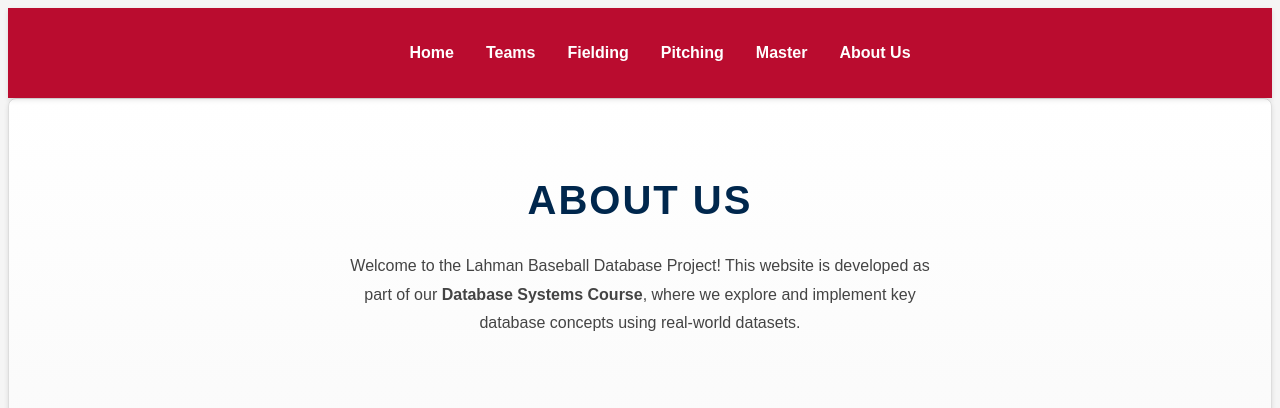
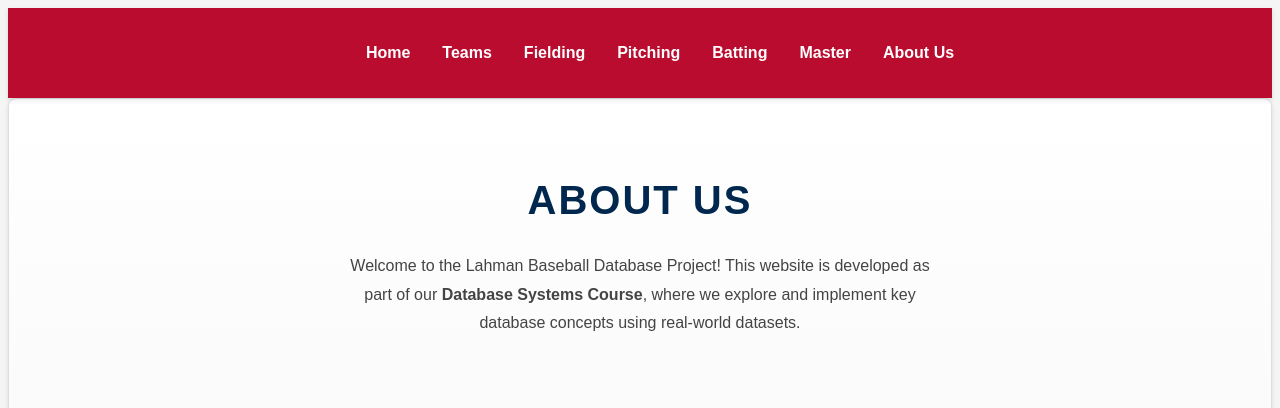
Before and after one commit to CommitCrewDB/CommitCrew, a Flask app: page /about in a window 1280 px wide. Shown: the top 408 px of the page. Run offline with Flask 3, Linux system fonts and the light colour scheme.

Commit message:
Update layout.html, __init__.py and views.py for Batting page integration

```diff
--- a/app/__init__.py
+++ b/app/__init__.py
@@ -16,6 +16,10 @@ def create_app():
     app.add_url_rule(rule="/pitching", view_func=views.pitching_page)
     app.add_url_rule(rule="/pitching/update/<int:id>", view_func=views.update_pitching_data, methods=["GET", "POST"])
     app.add_url_rule(rule="/pitching/delete/<int:id>", view_func=views.delete_pitching_data, methods=["GET"])
+    app.add_url_rule(rule="/batting", view_func=views.batting_page)
+    app.add_url_rule(rule="/batting/add", view_func=views.add_batting_record, methods=["GET", "POST"])
+    app.add_url_rule(rule="/batting/update/<int:record_id>", view_func=views.update_batting_record, methods=["GET", "POST"])
+    app.add_url_rule(rule="/batting/delete/<int:record_id>", view_func=views.delete_batting_record, methods=["GET", "POST"])
     app.add_url_rule(rule="/master-options/", view_func=views.master_options)
     app.add_url_rule(rule="/master", view_func=views.master_table)
 
--- a/app/templates/layout.html
+++ b/app/templates/layout.html
@@ -14,6 +14,7 @@
                 <li><a href="{{ url_for('teams_page') }}">Teams</a></li>
                 <li><a href="{{ url_for('fielding_page') }}">Fielding</a></li>
                 <li><a href="{{ url_for('pitching_page') }}">Pitching</a></li>
+                <li><a href="{{ url_for('batting_page') }}">Batting</a></li>
                 <li><a href="{{ url_for('master_options') }}">Master</a></li>
                 <li><a href="{{ url_for('about_page') }}">About Us</a></li>
             </ul>
--- a/app/views.py
+++ b/app/views.py
@@ -2,10 +2,9 @@ from flask import render_template, request, redirect, url_for, flash, jsonify, a
 from app.models.teams import Teams
 from app.models.fielding import Fielding
 from app.models.pitching import create_connection
+from app.models.batting import Batting
 from app.models.master import Master
 import logging
-
-
 
 def home_page():
     return render_template("home.html")
@@ -113,6 +112,104 @@ def fielding_page():
         year=year,
         position=position,
     )
+
+def batting_page():
+    year_query = request.args.get("year", "")
+    team_query = request.args.get("team", "")
+    league_query = request.args.getlist("league")
+    sort_by = request.args.get("sort_by", "")
+    sort_order = request.args.get("sort_order", "asc")
+    action = request.args.get("action", "")
+
+    leagues = Batting.get_leagues()
+    active_leagues = [league for league in leagues if league["active"] == "Y"]
+    inactive_leagues = [league for league in leagues if league["active"] != "Y"]
+
+    if action == "view_all_data":
+        batting_records = Batting.get_all_batting()
+    elif year_query or team_query or league_query or sort_by:
+        batting_records = Batting.search_batting(
+            year=year_query,
+            team=team_query,
+            leagues=league_query,
+            sort_by=sort_by,
+            sort_order=sort_order
+        )
+    else:
+        batting_records = []
+
+    return render_template(
+        "batting.html",
+        batting_records=batting_records,
+        year_query=year_query,
+        team_query=team_query,
+        league_query=league_query,
+        sort_by=sort_by,
+        sort_order=sort_order,
+        active_leagues=active_leagues,
+        inactive_leagues=inactive_leagues,
+    )
+
+def add_batting_record():
+    if request.method == "POST":
+        try:
+            player_id = request.form.get("playerID")
+            year_id = request.form.get("yearID")
+            stint = request.form.get("stint")
+            team_id = request.form.get("teamID")
+            lg_id = request.form.get("lgID")
+            stats = {
+                "G": request.form.get("G"),
+                "AB": request.form.get("AB"),
+                "R": request.form.get("R"),
+                "H": request.form.get("H"),
+                "HR": request.form.get("HR"),
+                "RBI": request.form.get("RBI"),
+                "SB": request.form.get("SB"),
+            }
+
+            Batting.insert(player_id, year_id, stint, team_id, lg_id, **stats)
+            flash("Batting record added successfully!", "success")
+            return redirect(url_for("batting_page"))
+        except Exception as e:
+            flash(f"An error occurred: {e}", "danger")
+
+    return render_template("batting-add.html")
+
+def update_batting_record(record_id):
+    if request.method == "POST":
+        try:
+            stats = {
+                "G": request.form.get("G"),
+                "AB": request.form.get("AB"),
+                "R": request.form.get("R"),
+                "H": request.form.get("H"),
+                "HR": request.form.get("HR"),
+                "RBI": request.form.get("RBI"),
+                "SB": request.form.get("SB"),
+            }
+
+            Batting.update(record_id, **stats)
+            flash("Batting record updated successfully!", "success")
+            return redirect(url_for("batting_page"))
+        except Exception as e:
+            flash(f"An error occurred: {e}", "danger")
+
+    record = Batting.get_by_id(record_id)
+
+    if not record:
+        flash("Record not found!", "danger")
+        return redirect(url_for("batting_page"))
+
+    return render_template("batting-update.html", record=record)
+
+def delete_batting_record(record_id):
+    try:
+        Batting.delete(record_id)
+        flash("Batting record deleted successfully!", "success")
+    except Exception as e:
+        flash(f"An error occurred: {e}", "danger")
+    return redirect(url_for("batting_page"))
 
 def master_options():
     return render_template("master_options.html")
```
